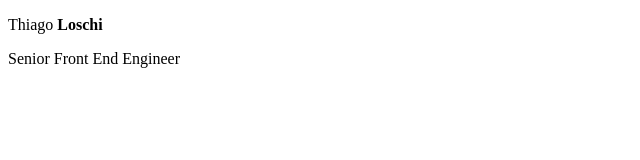
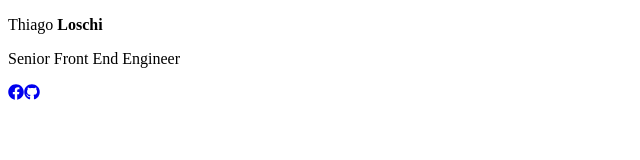
Before and after one commit to thiagoloschi/personal-website-2019, a Gatsby site: page / in a window 1280 px wide. Shown: the full height of the page, 0-640 px from the left. Built offline with nearby package versions, Linux system fonts and the light colour scheme; Gatsby itself is replaced by a stand-in of ours.

Commit message:
Adds social networks svg strategy

```diff
--- a/src/components/BusinessCard/BusinessCard.js
+++ b/src/components/BusinessCard/BusinessCard.js
@@ -1,5 +1,6 @@
 import React from 'react';
 import PropTypes from 'prop-types';
+import Contacts from 'components/ContactFactory';
 
 BusinessCard.propTypes = {
   name: PropTypes.shape({
@@ -7,10 +8,10 @@ BusinessCard.propTypes = {
     lastName: PropTypes.string,
   }),
   jobTitle: PropTypes.string,
-  socials: PropTypes.arrayOf,
+  contacts: PropTypes.array,
 };
 
-export default function BusinessCard({ name, jobTitle }) {
+export default function BusinessCard({ name, jobTitle, contacts }) {
   const { firstName, lastName } = name;
 
   return (
@@ -20,6 +21,7 @@ export default function BusinessCard({ name, jobTitle }) {
         <strong> {lastName}</strong>
       </p>
       <p>{jobTitle}</p>
+      <Contacts info={contacts} />
     </section>
   );
 }
--- /dev/null
+++ b/src/components/Contact/Contact.js
@@ -0,0 +1,14 @@
+import React from 'react';
+import PropTypes from 'prop-types';
+import { FontAwesomeIcon } from '@fortawesome/react-fontawesome';
+import { fab } from '@fortawesome/free-brands-svg-icons';
+import { library } from '@fortawesome/fontawesome-svg-core';
+
+export default function Contact({ name, url }) {
+  library.add(fab);
+  return (
+    <a href={url} target="_blank" rel="noopener noreferrer">
+      <FontAwesomeIcon icon={['fab', name]} />
+    </a>
+  );
+}
--- /dev/null
+++ b/src/components/Contact/index.js
@@ -0,0 +1 @@
+export { default } from './Contact';
--- /dev/null
+++ b/src/components/ContactFactory/ContactFactory.js
@@ -0,0 +1,10 @@
+import React, { Fragment } from 'react';
+import PropTypes from 'prop-types';
+import Contact from 'components/Contact';
+
+export default function ContactFactory({ info }) {
+  const Contacts = info.map(({ name, url }) => (
+    <Contact name={name} url={url} key={name} />
+  ));
+  return <Fragment>{Contacts}</Fragment>;
+}
--- /dev/null
+++ b/src/components/ContactFactory/index.js
@@ -0,0 +1 @@
+export { default } from './ContactFactory';
--- a/src/pages/index.js
+++ b/src/pages/index.js
@@ -1,9 +1,22 @@
 import React from 'react';
-import BusinessCard from '../components/BusinessCard';
+import BusinessCard from 'components/BusinessCard';
 
 const IndexPage = () => (
   <main>
-    <BusinessCard name={{ firstName: 'Thiago', lastName: 'Loschi' }} jobTitle="Senior Front End Engineer" />
+    <BusinessCard
+      name={{ firstName: 'Thiago', lastName: 'Loschi' }}
+      jobTitle="Senior Front End Engineer"
+      contacts={[
+        {
+          name: 'facebook',
+          url: 'https://facebook.com/thiagoloschi',
+        },
+        {
+          name: 'github',
+          url: 'https://github.com/thiagoloschi',
+        },
+      ]}
+    />
   </main>
 );
 
```
Also changed, not shown: gatsby-node.js (added, +9 -0 lines), package.json (+7 -3 lines), 1 other file.
